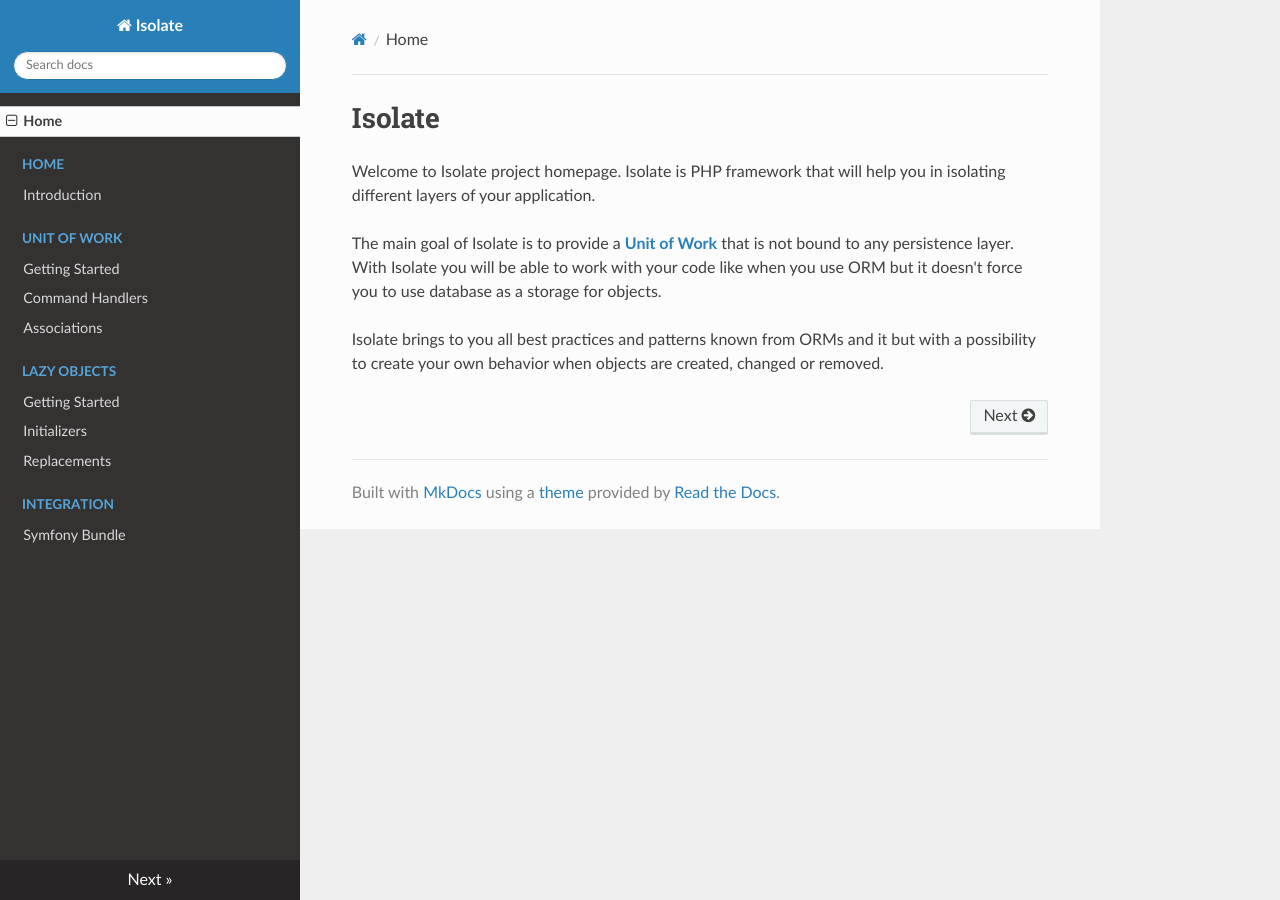
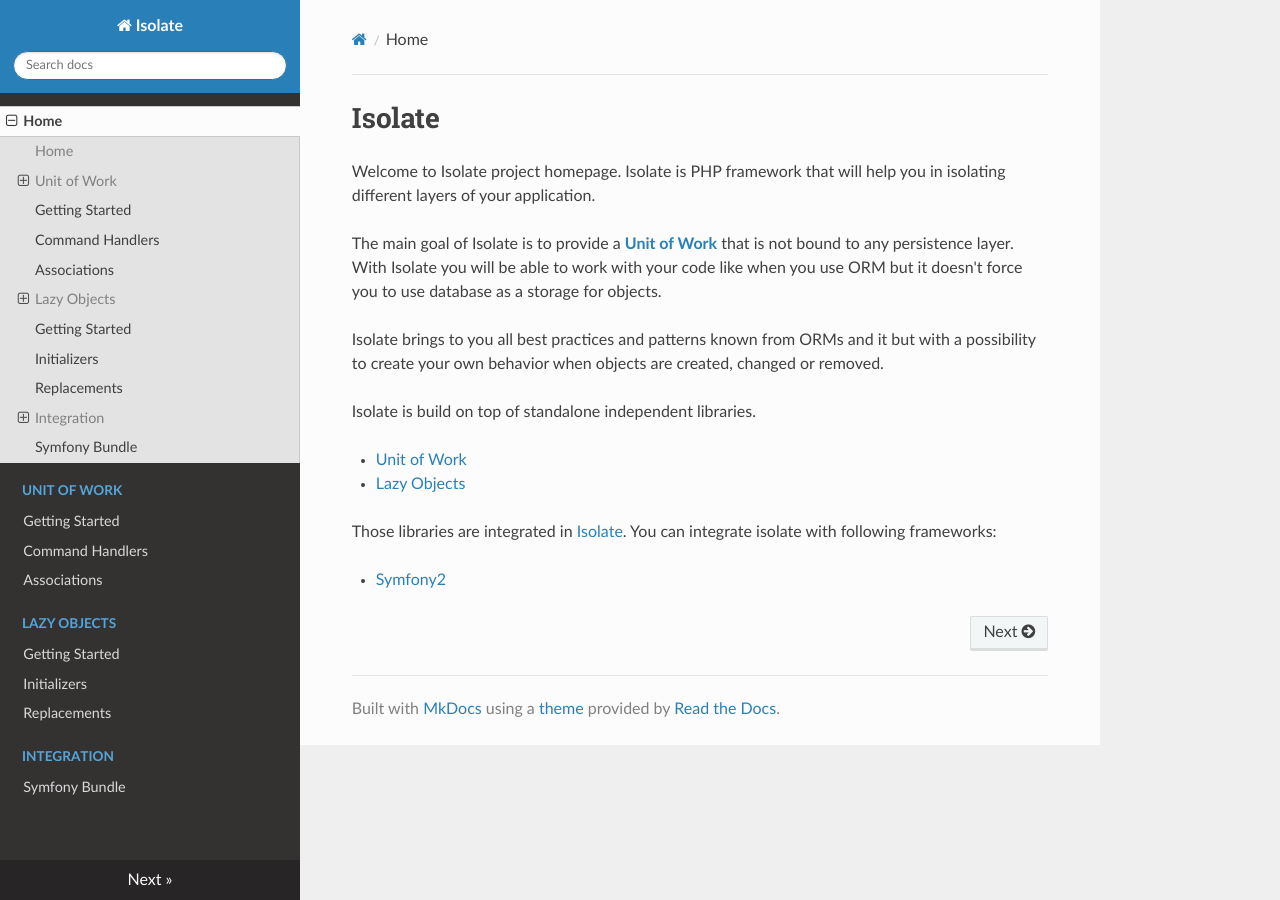
Before and after one commit to isolate-org/documentation, an MkDocs documentation site: the page built from docs/index.md, in a window 1280 px wide. Built offline with MkDocs 1.6.1, drawn with Linux system fonts in a browser that asks for light colours; nearby versions of some CDN libraries; old or Windows-style settings are respelled for this version of MkDocs.

Commit message:
Customized read the docs theme menu

```diff
--- a/docs/index.md
+++ b/docs/index.md
@@ -9,3 +9,13 @@ use ORM but it doesn't force you to use database as a storage for objects.
 
 Isolate brings to you all best practices and patterns known from ORMs and it but with a possibility
 to create your own behavior when objects are created, changed or removed.
+
+Isolate is build on top of standalone independent libraries.
+
+- [Unit of Work](unit-of-work/getting-started.md)
+- [Lazy Objects](lazy-objects/getting-started.md)
+
+Those libraries are integrated in [Isolate](https://github.com/isolate-org/isolate).
+You can integrate isolate with following frameworks:
+
+- [Symfony2](integration/symfony-bundle.md)
--- a/mkdocs.yml
+++ b/mkdocs.yml
@@ -1,7 +1,7 @@
 site_name: Isolate
+theme_dir: theme
 pages:
   - ['index.md', 'Home']
-  - ['home/introduction.md', 'Home', 'Introduction']
   - ['unit-of-work/getting-started.md', 'Unit of Work', 'Getting Started']
   - ['unit-of-work/command-handlers.md', 'Unit of Work', 'Command Handlers']
   - ['unit-of-work/associations.md', 'Unit of Work', 'Associations']
--- /dev/null
+++ b/theme/toc.html
@@ -0,0 +1,41 @@
+<ul class="current">
+    {% for nav_item in nav %}
+    {% if nav_item.children %}
+    <li class="toctree-l1{% if nav_item.active%} current{%endif%}">
+        <a class="reference internal" href="{{ nav_item.children[0].url }}">{{ nav_item.title }}</a>
+        <ul>
+            {% for nav_item in nav_item.children %}
+            <li class="toctree-l2 {% if nav_item.active%}current{%endif%}">
+                <a class="{% if nav_item.active%}current{%endif%}" href="{{ nav_item.url }}">{{ nav_item.title }}</a>
+                {% if nav_item == current_page %}
+                <ul>
+                    {% for toc_item in toc %}
+                    <li class="toctree-l3"><a href="{{ toc_item.url }}">{{ toc_item.title }}</a></li>
+                    {% for toc_item in toc_item.children %}
+                    <li><a class="toctree-l4" href="{{ toc_item.url }}">{{ toc_item.title }}</a></li>
+                    {% endfor %}
+                    {% endfor %}
+                </ul>
+                {% endif %}
+            </li>
+            {% endfor %}
+        </ul>
+    </li>
+    {% else %}
+    <li class="toctree-l1 {% if nav_item.active%}current{%endif%}">
+        <a class="{% if nav_item.active%}current{%endif%}" href="{{ nav_item.url }}">{{ nav_item.title }}</a>
+        {% if nav_item == current_page %}
+        <ul>
+            {% for toc_item in toc %}
+            <li class="toctree-l3"><a href="{{ toc_item.url }}">{{ toc_item.title }}</a></li>
+            {% for toc_item in toc_item.children %}
+            <li><a class="toctree-l4" href="{{ toc_item.url }}">{{ toc_item.title }}</a></li>
+            {% endfor %}
+            {% endfor %}
+        </ul>
+        {% endif %}
+    </li>
+    {% endif %}
+
+    {% endfor %}
+</ul>
```
Also changed, not shown: docs/home/introduction.md (deleted, +0 -6 lines).
